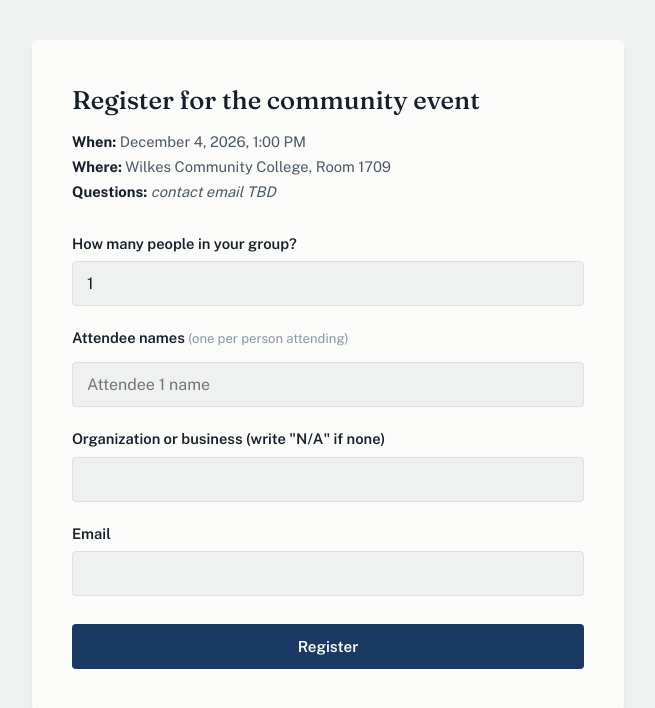
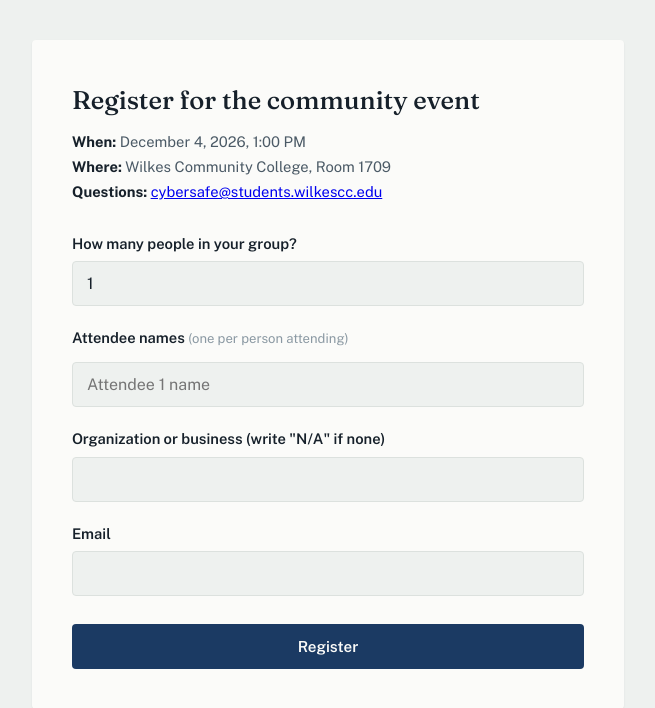
Before and after one commit to Grimjar-Bloodbeard/cybersafe2026, a FastAPI app: page /register in a window 1280 px wide. Shown: the part 90-798 px from the top of the page, without its empty margins (312-967 px from the left). Run offline with FastAPI, Linux system fonts and the light colour scheme; some libraries are stand-ins or nearby versions.

Commit message:
Fill in the real team contact email on the registration page
cybersafe@students.wilkescc.edu - replaces the "contact email TBD"
placeholder.

```diff
--- a/backend/app/templates/register.html
+++ b/backend/app/templates/register.html
@@ -75,7 +75,7 @@
       <p class="event-details">
         <b>When:</b> December 4, 2026, 1:00 PM<br>
         <b>Where:</b> Wilkes Community College, Room 1709<br>
-        <b>Questions:</b> <i>contact email TBD</i>
+        <b>Questions:</b> <a href="mailto:cybersafe@students.wilkescc.edu">cybersafe@students.wilkescc.edu</a>
       </p>
 
       <form id="register-form">
```
